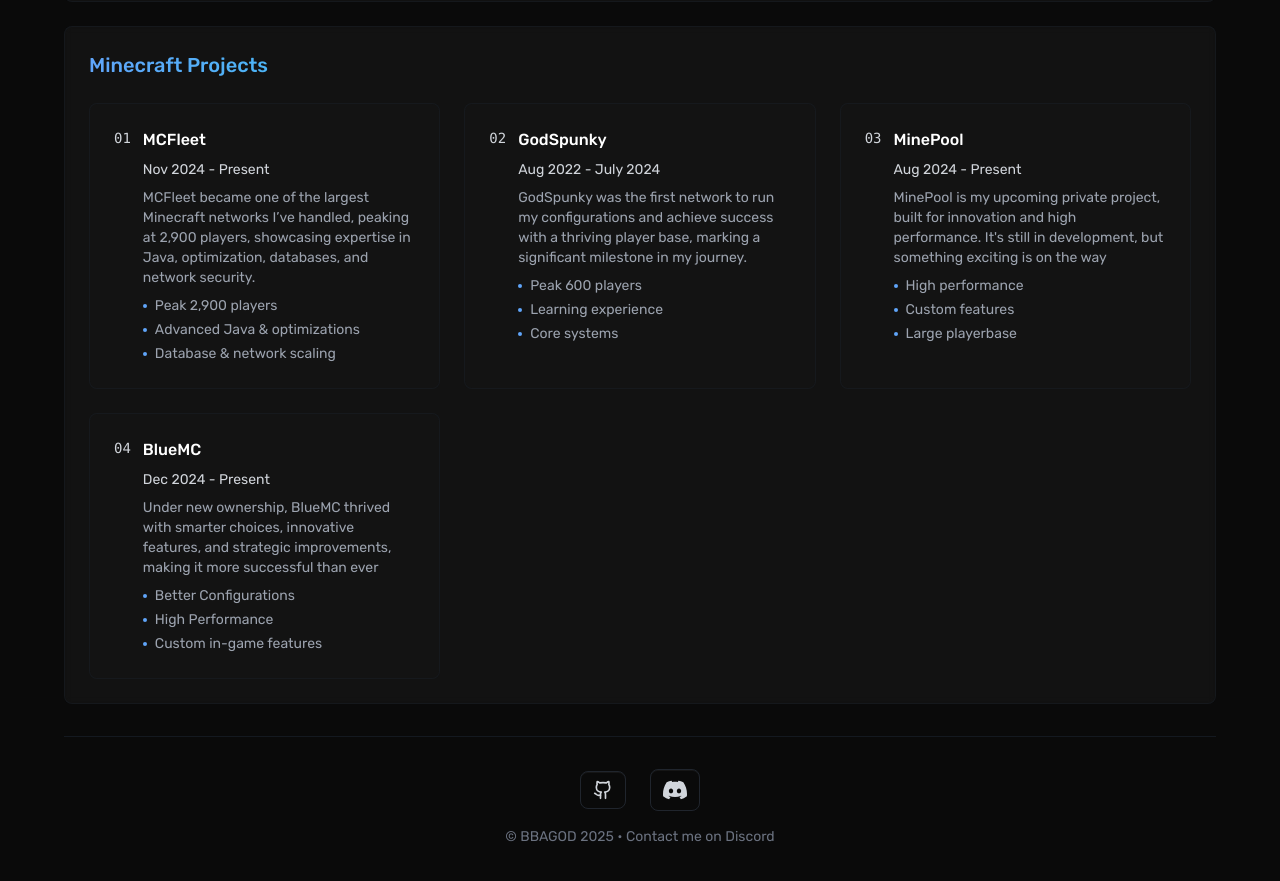
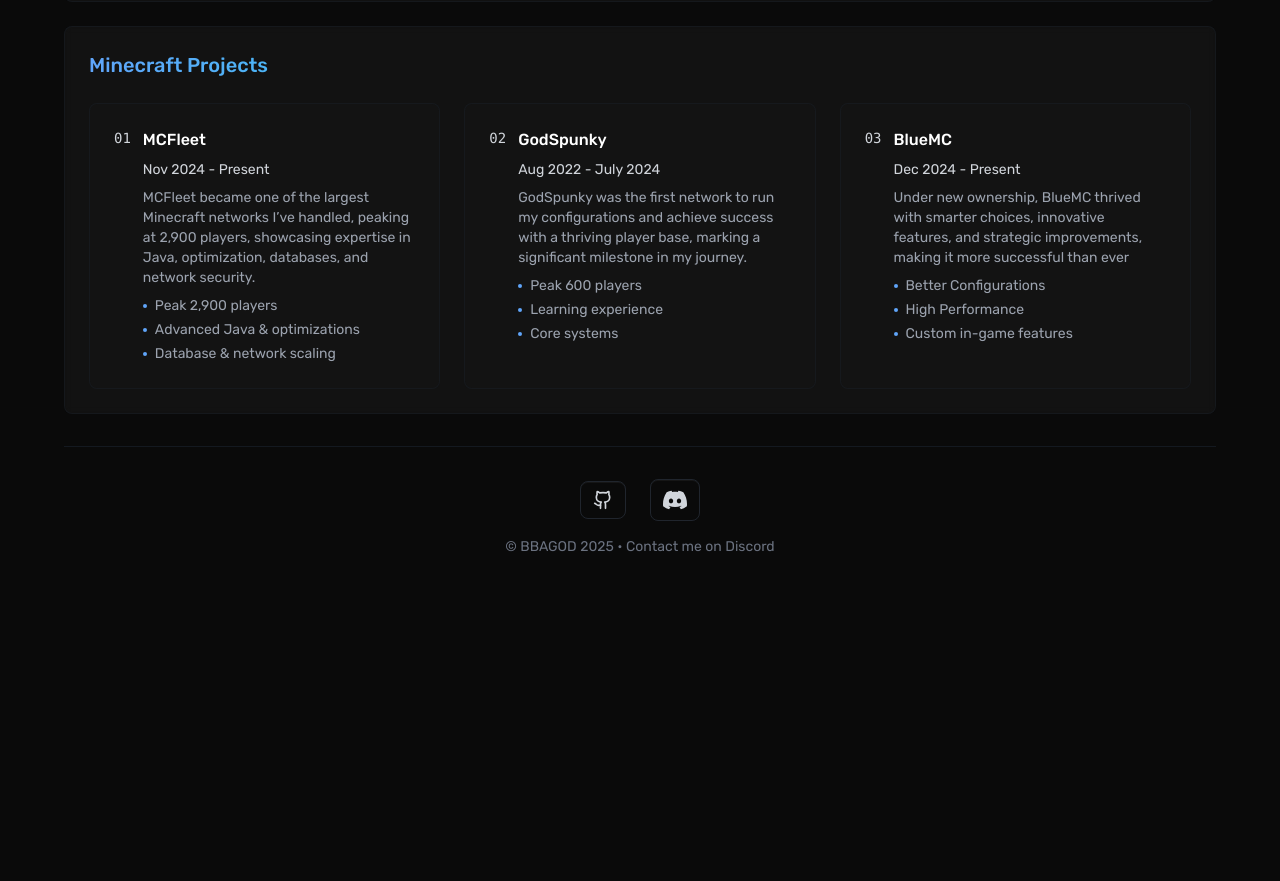
Before and after one commit to wtxhshxsgshsoosks/sdsddsqewrweasd, a React (Vite) app: page / in a window 1280 px wide. Shown: the part 1560-2441 px from the top of the page. After the commit the page ends 2165 px from the top, so only its background shows below. Built offline with nearby package versions, Linux system fonts and the light colour scheme.

Commit message:
Update App.tsx

```diff
--- a/src/App.tsx
+++ b/src/App.tsx
@@ -79,12 +79,6 @@ function App() {
       period: "Aug 2022 - July 2024",
       description: "GodSpunky was the first network to run my configurations and achieve success with a thriving player base, marking a significant milestone in my journey.",
       achievements: ["Peak 600 players", "Learning experience", "Core systems"]
-    },
-    {
-      name: "MinePool",
-      period: "Aug 2024 - Present",
-      description: "MinePool is my upcoming private project, built for innovation and high performance. It's still in development, but something exciting is on the way",
-      achievements: ["High performance", "Custom features", "Large playerbase"]
     },
     {
       name: "BlueMC",
```
